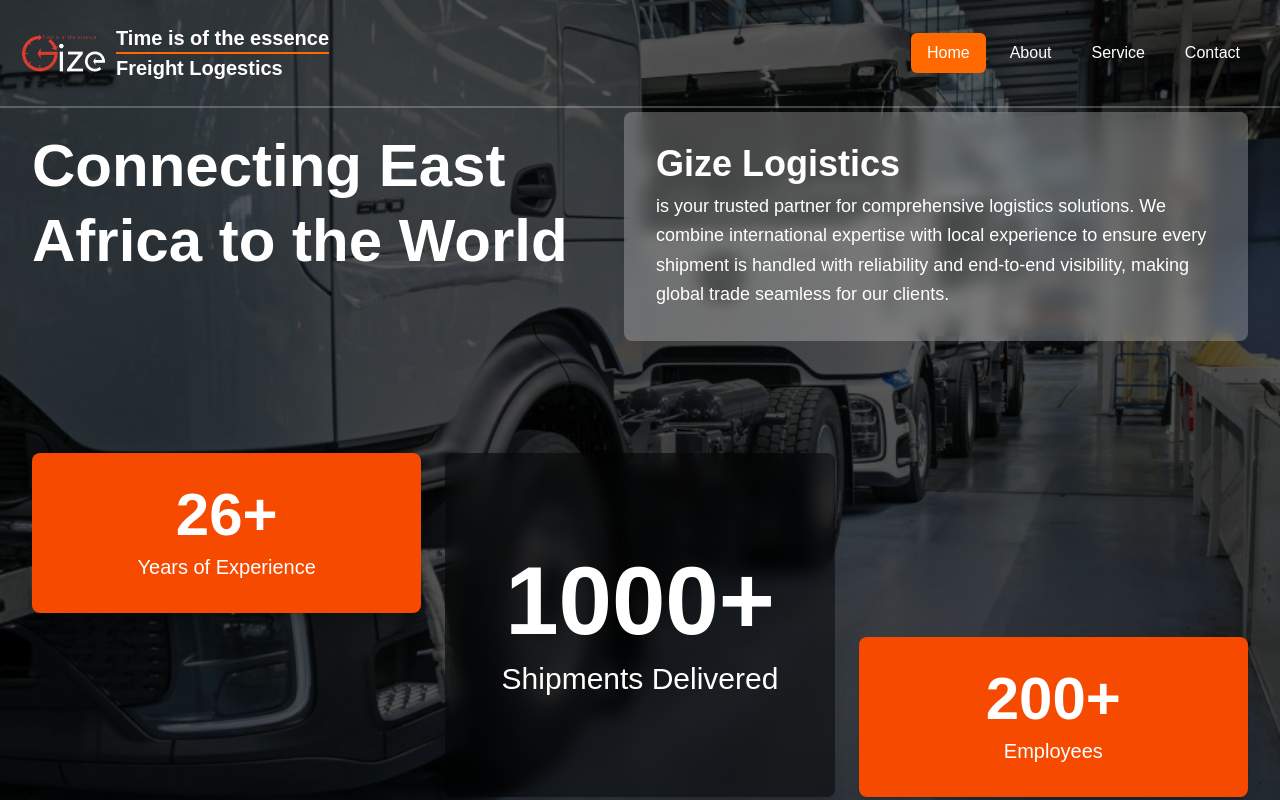
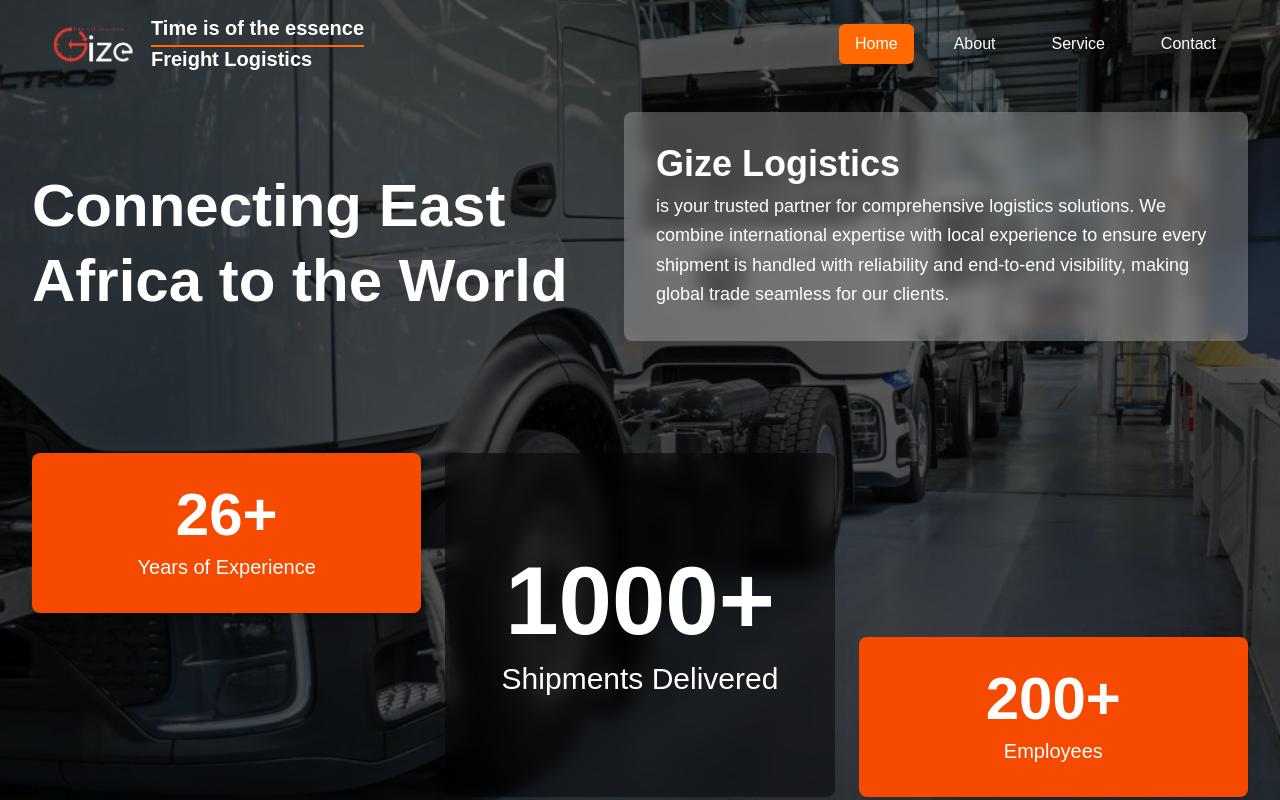
Before and after one commit to code-farmer-VII/GizePLC, a Next.js app: page / in a window 1280 px wide. Shown: the top 800 px of the page. Built offline with nearby package versions, Linux system fonts and the light colour scheme.

Commit message:
updated some components

```diff
--- a/src/app/about/page.tsx
+++ b/src/app/about/page.tsx
@@ -1,4 +1,3 @@
-import Footer from '@/component/Home/Footer'
 import AboutSection from '../../component/About/AboutSection'
 import GoalSection from '../../component/About/Goal'
 import Hero from '../../component/About/HeroAbout'
@@ -16,7 +15,6 @@ export default function page() {
       <ResearchingConsultant />
       <GoalSection />
       <HeroSection />
-      <Footer />
       </div>
     </div>
   )
--- a/src/app/contact/page.tsx
+++ b/src/app/contact/page.tsx
@@ -1,5 +1,4 @@
 import React from 'react'
-import Footer from '@/component/Home/Footer'
 import ContactSection from '../../component/Contact/Contact'
 import FAQ from '../../component/Contact/FAQ'
 import ImageSection from '../../component/Contact/ImageSection'
@@ -10,7 +9,6 @@ export default function page() {
       <FAQ />
       <ImageSection />
       <ContactSection />
-      <Footer />
     </div>
   )
 }
--- a/src/app/layout.tsx
+++ b/src/app/layout.tsx
@@ -1,17 +1,14 @@
 import type { Metadata } from "next";
-import { Geist ,Geist_Mono } from "next/font/google";
+import { Inter } from "next/font/google";
 import "./globals.css";
 import NavbarContainer from "@/component/Navbar/NavbarContainer";
 import Navbar from "@/component/Navbar/navbar";
 import logo from "@/app/logo-gize.jpg"
+import DesktopNavbar from "@/component/Navbar/desktopNavbar";
+import Footer from "@/component/Home/Footer";
 
-const geistSans = Geist({
-  variable: "--font-geist-sans",
-  subsets: ["latin"],
-});
-
-const geistMono = Geist_Mono({
-  variable: "--font-geist-mono",
+const inter = Inter({
+  variable: "--font-sans",
   subsets: ["latin"],
 });
 
@@ -29,13 +26,10 @@ export default function RootLayout({
 }>) {
   return (
     <html lang="en">
-      <body
-        className={`${geistSans.variable} ${geistMono.variable} antialiased`}
-      >
-          <NavbarContainer>
-            <Navbar />
-          </NavbarContainer>
+      <body className={`${inter.variable} font-sans antialiased`}>
+        <Navbar />
         {children}
+           <Footer />
       </body>
     </html>
   );
--- a/src/app/page.tsx
+++ b/src/app/page.tsx
@@ -1,7 +1,6 @@
 import Hero from "@/component/Home/hero";
 import AboutSection from "@/component/Home/About";
 import Features from "@/component/Home/Features";
-import Footer from "@/component/Home/Footer";
 import { BlogPosts } from "@/component/Home/Blog";
 import Services from "@/component/Home/Services";
 
@@ -14,7 +13,6 @@ export default function Home() {
       <Services />
       <Features />
       <BlogPosts />
-      <Footer />
     </div>
   );
 }
--- a/src/app/service/[id]/page.tsx
+++ b/src/app/service/[id]/page.tsx
@@ -2,9 +2,9 @@
 import Footer from '@/component/Home/Footer';
 import HeroSection from '../../../component/Services/HeroSection';
 import ServiceDetail from '../../../component/Services/ServiceDetail'
-import ServicesSection from '../../../component/Services/ServiceHome';
 import { useParams } from 'next/navigation'
 import React from 'react'
+import Services from '@/component/Home/Services';
 
 export default function Page() {
   const params = useParams();
@@ -13,12 +13,10 @@ export default function Page() {
   return (
     <div>
       <ServiceDetail id={id} />
-            <ServicesSection />
-            <div className='bg-white'>
+            <Services />
+<div className='bg-white'>
     <HeroSection />
-            </div>
-            <Footer />
-
+</div>
     </div>
   );
 }
--- a/src/app/service/page.tsx
+++ b/src/app/service/page.tsx
@@ -2,19 +2,17 @@
 import React from 'react'
 import HeroSection from '../../component/About/HeroSection'
 import HeroService from '@/component/Services/HeroService'
-import ServicesSection from '@/component/Services/ServiceHome'
-import Footer from '@/component/Home/Footer'
+import Services from '@/component/Home/Services'
 
 
 export default function page() {
   return (
     <div>
       <HeroService />
-      <ServicesSection />
+      <Services />
       <div className='bg-white'>
         <HeroSection />
       </div>
-        <Footer />
     </div>
   )
 }
--- a/src/component/Home/hero.tsx
+++ b/src/component/Home/hero.tsx
@@ -50,7 +50,7 @@ export default function Hero() {
         <div className="flex flex-col lg:flex-row justify-between items-stretch gap-6 lg:gap-8">
           {/* Title */}
           <motion.div
-            className="flex-1 flex items-center justify-center lg:justify-start"
+            className="flex-1 flex items-center justify-center lg:justify-start pt-20"
             initial={{ opacity: 0, y: 30 }}
             animate={{ opacity: 1, y: 0 }}
             transition={{ duration: 0.8, ease: "easeOut" }}
--- a/src/component/Navbar/navbar.tsx
+++ b/src/component/Navbar/navbar.tsx
@@ -1,57 +1,139 @@
 "use client";
+
+import { useState, useEffect } from "react";
 import Image from "next/image";
 import Link from "next/link";
 import { usePathname } from "next/navigation";
-import { useEffect, useState } from "react";
+import { cn } from "@/constant/utils";
 import logoLight from "../../Asset/Image/logoLight.png";
 import logoDark from "../../Asset/Image/logoDark.png";
-import { cn } from "@/constant/utils";
+import { Menu, X } from "lucide-react";
 
-type Props = {};
-
-const Navbar = (props: Props) => {
+export default function Navbar() {
   const [isScrolled, setIsScrolled] = useState(false);
+  const [sidebarOpen, setSidebarOpen] = useState(false);
   const pathname = usePathname();
 
+  // Detect scroll for navbar background + logo change
   useEffect(() => {
     const handleScroll = () => {
       setIsScrolled(window.scrollY > 10);
     };
-
     window.addEventListener("scroll", handleScroll);
     return () => window.removeEventListener("scroll", handleScroll);
   }, []);
 
+  const navItems = [
+    { href: "/", label: "Home" },
+    { href: "/about", label: "About" },
+    { href: "/service", label: "Service" },
+    { href: "/contact", label: "Contact" },
+  ];
+
   return (
     <>
+      {/* NAVBAR */}
+      <nav
+        className={cn(
+          "fixed top-0 left-0 w-full z-50 flex items-center px-6 md:px-12 py-4 transition-all duration-300",
+          isScrolled ? "bg-white shadow-md text-black" : "bg-transparent text-white"
+        )}
+      >
+        {/* LOGO */}
+        <Link href="/" className="flex items-center gap-2">
           <Image
-       src={isScrolled ? logoLight : logoDark}
+            src={isScrolled ?logoLight:logoDark}
             alt="logo"
-        width={100}
-        height={100}
+            width={95}
+            height={95}
             className="transition-all duration-300"
           />
-      <Link href="/" className="text-xl font-bold py-2">Time is of the essence
-        <br />
-        <div className="h-[2px] bg-orange-500"/>
-        Freight Logestics
+
+          <div className="text-xl font-bold leading-tight">
+            Time is of the essence
+            <div className="h-[2px] bg-orange-500 mt-1" />
+            Freight Logistics
+          </div>
         </Link>
-      <div className="md:ml-auto px-2 flex flex-col md:flex-row gap-y-2 gap-x-2 md:items-center md:justify-center [&>a:hover]:bg-orange-500 [&>a:hover]:text-white [&>a]:rounded-md [&>a]:transition [&>a]:duration-200 [&>a]:px-4 md:[&>a]:py-2 [&>a]:py-1">
-        <Link href="/" className={cn({ "bg-orange-500 text-white": pathname === "/" })}>
-          Home
+
+        {/* Desktop Navigation */}
+        <div className="hidden md:flex ml-auto gap-x-6 items-center">
+          {navItems.map((item) => (
+            <Link
+              key={item.href}
+              href={item.href}
+              className={cn(
+                "px-4 py-2 rounded-md transition-colors duration-200 hover:bg-orange-500 hover:text-white",
+                pathname === item.href ||
+                  pathname.startsWith(item.href + "/")
+                  ? "bg-orange-500 text-white"
+                  : "text-gray-700" , isScrolled ? "text-gray-700":"text-white"
+              )}
+            >
+              {item.label}
             </Link>
-        <Link href="/about" className={cn({ "bg-orange-500 text-white": pathname === "/about" })}>
-          About
+          ))}
+        </div>
+
+        {/* Hamburger Menu */}
+        <button
+          className="md:hidden ml-auto p-2"
+          onClick={() => setSidebarOpen(true)}
+        >
+          <Menu className={cn("w-7 h-7  text-gray-800", isScrolled ?"text-gray-800":"text-white" )} />
+        </button>
+      </nav>
+
+      {/* MOBILE SIDEBAR */}
+      <div
+        className={cn(
+          "fixed inset-0 z-[60] bg-black/40 backdrop-blur-sm transition-opacity duration-300 md:hidden",
+          sidebarOpen ? "opacity-100 visible" : "opacity-0 invisible"
+        )}
+        onClick={() => setSidebarOpen(false)}
+      />
+
+      <aside
+        className={cn(
+          "fixed top-0 left-0 w-72 h-full bg-white shadow-xl z-[70] p-6 transition-transform duration-300 md:hidden",
+          sidebarOpen ? "translate-x-0" : "-translate-x-full"
+        )}
+      >
+        {/* Close Button */}
+        <button className="mb-6" onClick={() => setSidebarOpen(false)}>
+          <X className="w-7 h-7 text-gray-700" />
+        </button>
+
+        {/* Sidebar Logo */}
+        <div className="flex items-center gap-2 mb-8 text-black">
+          <Image src={logoLight} alt="logo" width={80} height={80} />
+          <div className="font-bold">
+            Time is of the essence
+            <div className="h-[2px] bg-orange-500" />
+            Freight Logistics
+          </div>
+        </div>
+
+        {/* Sidebar Links */}
+        <div className="flex flex-col gap-y-4">
+          {navItems.map((item) => (
+            <Link
+              key={item.href}
+              href={item.href}
+              className={cn(
+                "px-4 py-2 rounded-md transition-all duration-200 text-lg hover:bg-orange-500 hover:text-white",
+                pathname === item.href ||
+                  pathname.startsWith(item.href + "/")
+                  ? "bg-orange-500 text-white"
+                  : "text-gray-700"
+              )}
+              onClick={() => setSidebarOpen(false)}
+            >
+              {item.label}
             </Link>
-        <Link href="/service" className={cn({ "bg-orange-500 text-white": pathname.startsWith("/service") })}>
-          Service
-        </Link>
-        <Link href="/contact" className={cn({ "bg-orange-500 text-white": pathname === "/contact" })}>
-          Contact
-        </Link>
+          ))}
         </div>
+      </aside>
     </>
   );
-};
-
-export default Navbar;
+}
```
Also changed, not shown: src/component/Home/Services.tsx (+57 -12 lines). Lines whose indentation alone changed are shown as unchanged.
